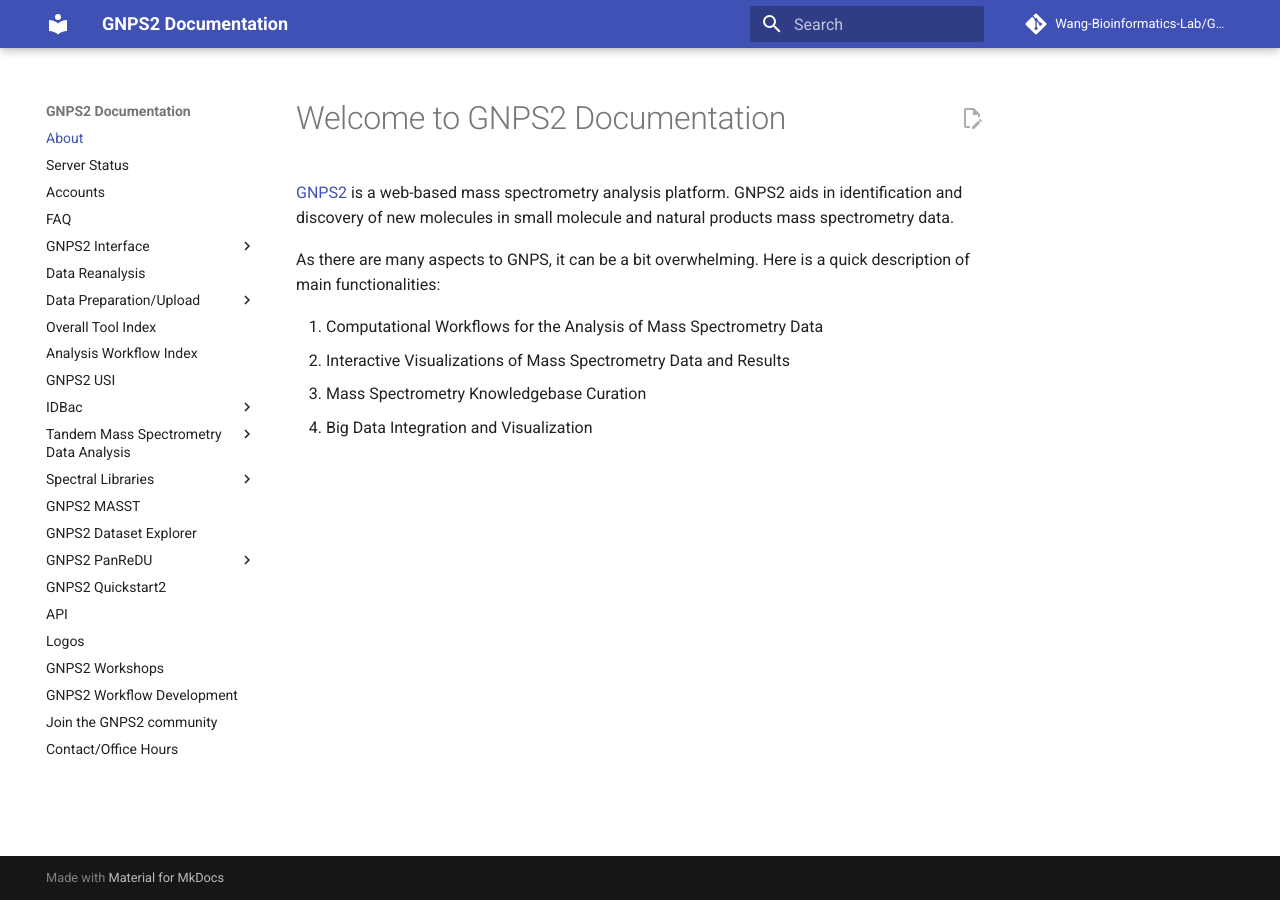
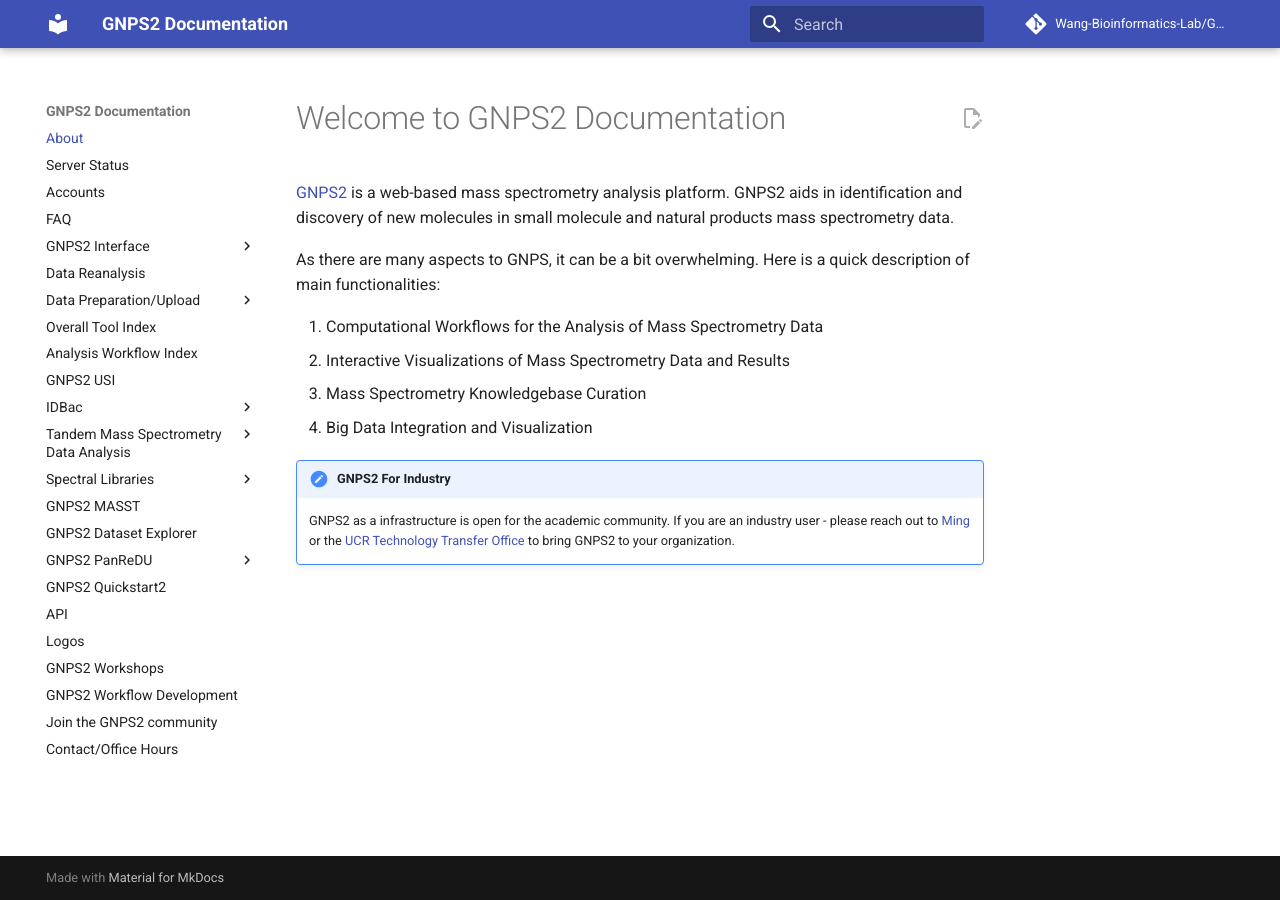
Before and after one commit to Wang-Bioinformatics-Lab/GNPS2_Documentation, an MkDocs documentation site: the page built from docs/index.md, in a window 1280 px wide. Built offline with MkDocs 1.6.1 and Material for MkDocs 9.7.7, drawn with Linux system fonts in a browser that asks for light colours; comment, search, counter and statistics services are not loaded.

Commit message:
adding disclaimer

```diff
--- a/docs/index.md
+++ b/docs/index.md
@@ -8,3 +8,6 @@
 1. Interactive Visualizations of Mass Spectrometry Data and Results
 1. Mass Spectrometry Knowledgebase Curation
 1. Big Data Integration and Visualization
+
+!!! note "GNPS2 For Industry"
+	GNPS2 as a infrastructure is open for the academic community. If you are an industry user - please reach out to [Ming](mingxun.wang@cs.ucr.edu) or the [UCR Technology Transfer Office](tp@ucr.edu) to bring GNPS2 to your organization.
```
